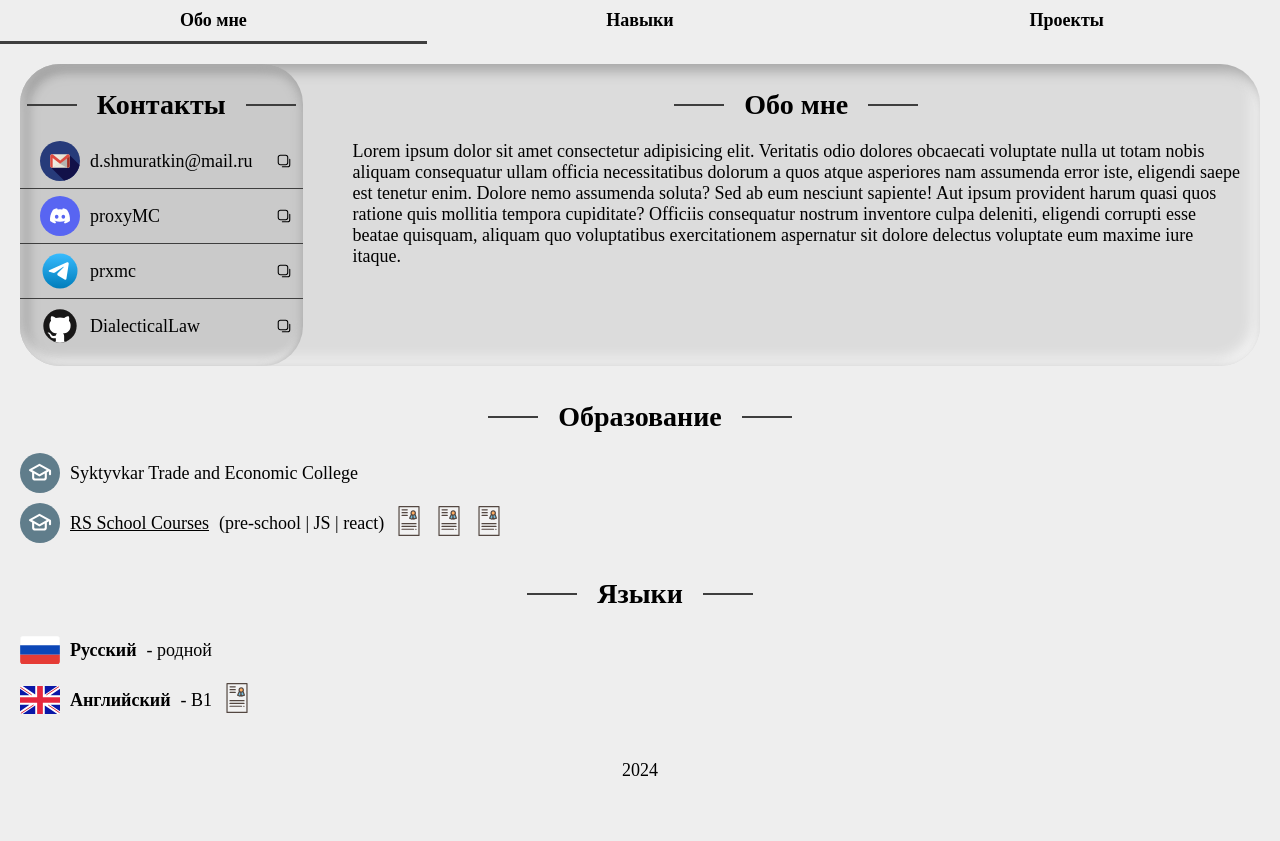
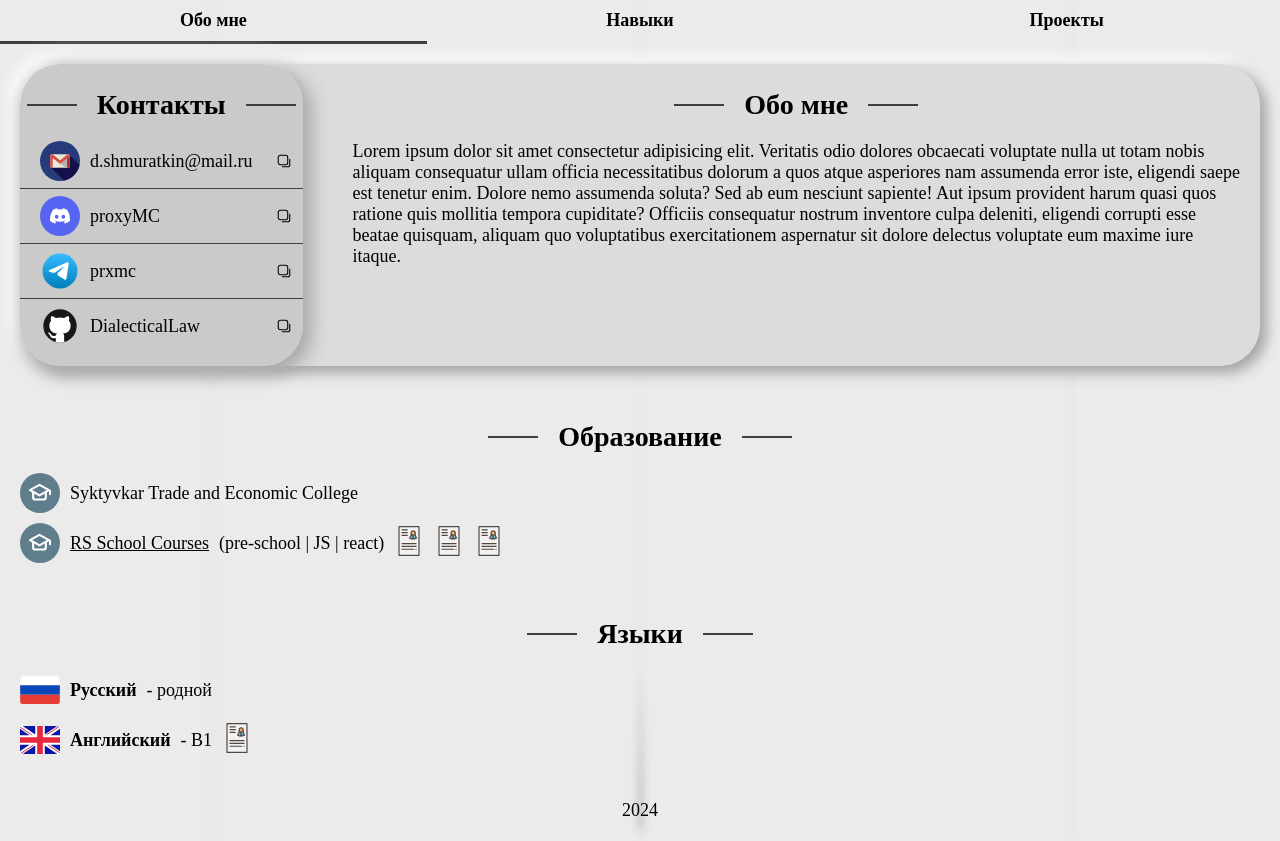
Before and after one commit to DialecticalLaw/cv, a Next.js app: page / in a window 1280 px wide. Before the commit the page ends 801 px from the top, so only its background shows below. Built offline with nearby package versions, Linux system fonts and the light colour scheme; a web font is replaced by a local one.

Commit message:
feat: add a notification to the user about copying contacts

```diff
--- a/src/app/globals.css
+++ b/src/app/globals.css
@@ -12,8 +12,8 @@
 :root {
   --main-font: 'Jura';
   --dark-shadow: rgb(165, 165, 165);
-  --light-shadow: rgb(245, 245, 245);
-  --bg-color: rgb(238, 238, 238);
+  --light-shadow: rgb(255, 255, 255);
+  --bg-color: rgb(235, 235, 235);
   --bg-color-contrast: rgb(220, 220, 220);
   --dark-color: rgb(62, 62, 62);
 }
@@ -51,3 +51,52 @@ ol {
   min-height: 100dvh;
   margin: 0 auto;
 }
+
+.line {
+  z-index: -1;
+  position: absolute;
+  top: 0;
+  left: 50%;
+  overflow-y: hidden;
+  width: 0.1rem;
+  height: 100%;
+  filter: blur(0.4rem);
+  background: rgba(0, 0, 0, 0.1);
+}
+
+.line::after {
+  content: '';
+  position: absolute;
+  top: -50%;
+  left: 0;
+  height: 20vh;
+  width: 100%;
+  background: linear-gradient(to bottom, rgba(0, 0, 0, 0) 0%, #000000 75%, #000000 100%);
+  animation: drop 6.5s 0s infinite forwards linear;
+  box-shadow: 0 0 1rem 0.1rem var(--dark-shadow);
+}
+
+.line:nth-child(1) {
+  margin-left: -33.5%;
+}
+
+.line:nth-child(1)::after {
+  animation-delay: 3s;
+}
+
+.line:nth-child(3) {
+  margin-left: 33.5%;
+}
+
+.line:nth-child(3)::after {
+  animation-delay: 5s;
+}
+
+@keyframes drop {
+  from {
+    top: -30%;
+  }
+  to {
+    top: 100%;
+  }
+}
--- a/src/app/layout.tsx
+++ b/src/app/layout.tsx
@@ -17,6 +17,9 @@ export default function RootLayout({
     <html lang="en">
       <body>
         <div className="container">
+          <div className="line" />
+          <div className="line" />
+          <div className="line" />
           <Header />
           {children}
           <Footer />
--- a/src/app/page.module.css
+++ b/src/app/page.module.css
@@ -1,7 +1,7 @@
 .main {
   display: flex;
   flex-direction: column;
-  gap: 3rem;
+  gap: 5rem;
   width: 100%;
   padding: 2rem;
 }
@@ -11,7 +11,7 @@
   gap: 3rem;
   background-color: var(--bg-color-contrast);
   box-shadow:
-    inset 0.6rem 0.6rem 1.3rem 0.1rem var(--dark-shadow),
-    inset -0.6rem -0.6rem 1.3rem 0.1rem var(--light-shadow);
+    0.6rem 0.6rem 1.3rem 0.1rem var(--dark-shadow),
+    -0.6rem -0.6rem 1.3rem 0.1rem var(--light-shadow);
   border-radius: 4rem;
 }
--- a/src/components/Contacts/Contacts.module.css
+++ b/src/components/Contacts/Contacts.module.css
@@ -3,8 +3,8 @@
   backdrop-filter: brightness(92%);
   border-radius: 4rem;
   box-shadow:
-    inset -0.2rem 0.3rem 1rem 0.1rem var(--dark-shadow),
-    inset 0 -0.3rem 1rem 0.1rem var(--light-shadow);
+    0.5rem 0.5rem 1.8rem 0.4rem var(--dark-shadow),
+    -0.5rem -0.5rem 1.8rem 0.4rem var(--light-shadow);
 }
 
 .list {
--- a/src/components/Contacts/Contacts.tsx
+++ b/src/components/Contacts/Contacts.tsx
@@ -7,13 +7,21 @@ import discordIcon from '@/assets/img/discord.svg';
 import telegramIcon from '@/assets/img/telegram.svg';
 import githubIcon from '@/assets/img/github.svg';
 import copyIcon from '@/assets/img/copy.svg';
+import checkmarkIcon from '@/assets/img/checkmark.svg';
 import { Title } from '../Title/Title';
+import { useState } from 'react';
+
+type Contact = 'email' | 'discord' | 'telegram' | 'github';
 
 export function Contacts() {
-  const copy = async (e: React.MouseEvent<HTMLLIElement, MouseEvent>) => {
+  const [copiedText, setCopiedText] = useState<Contact>();
+
+  const copy = async (e: React.MouseEvent<HTMLLIElement, MouseEvent>, type: Contact) => {
     if (!(e.target instanceof HTMLElement)) return;
     try {
       await navigator.clipboard.writeText(e.target.textContent as string);
+      setCopiedText(type);
+      setTimeout(() => setCopiedText(undefined), 2000);
     } catch (err) {
       console.error('Failed to copy: ', err);
     }
@@ -24,34 +32,34 @@ export function Contacts() {
       <Title>Контакты</Title>
 
       <ul className={styles.list}>
-        <li onClick={(e) => copy(e)} className={styles.list_item}>
+        <li onClick={(e) => copy(e, 'email')} className={styles.list_item}>
           <Image className={styles.icon} src={gmailIcon} alt="email" />
           d.shmuratkin@mail.ru
-          <Image className={styles.copy} src={copyIcon} alt="copy" />
+          <Image className={styles.copy} src={copiedText === 'email' ? checkmarkIcon : copyIcon} alt="copy" />
         </li>
 
         <div className={styles.divider} />
 
-        <li onClick={(e) => copy(e)} className={styles.list_item}>
+        <li onClick={(e) => copy(e, 'discord')} className={styles.list_item}>
           <Image className={styles.icon} src={discordIcon} alt="discord" />
           proxyMC
-          <Image className={styles.copy} src={copyIcon} alt="copy" />
+          <Image className={styles.copy} src={copiedText === 'discord' ? checkmarkIcon : copyIcon} alt="copy" />
         </li>
 
         <div className={styles.divider} />
 
-        <li onClick={(e) => copy(e)} className={styles.list_item}>
+        <li onClick={(e) => copy(e, 'telegram')} className={styles.list_item}>
           <Image className={styles.icon} src={telegramIcon} alt="telegram" />
           prxmc
-          <Image className={styles.copy} src={copyIcon} alt="copy" />
+          <Image className={styles.copy} src={copiedText === 'telegram' ? checkmarkIcon : copyIcon} alt="copy" />
         </li>
 
         <div className={styles.divider} />
 
-        <li onClick={(e) => copy(e)} className={styles.list_item}>
+        <li onClick={(e) => copy(e, 'github')} className={styles.list_item}>
           <Image className={styles.icon} src={githubIcon} alt="github" />
           DialecticalLaw
-          <Image className={styles.copy} src={copyIcon} alt="copy" />
+          <Image className={styles.copy} src={copiedText === 'github' ? checkmarkIcon : copyIcon} alt="copy" />
         </li>
       </ul>
     </section>
--- a/src/components/Shared/Header/Header.module.css
+++ b/src/components/Shared/Header/Header.module.css
@@ -1,7 +1,7 @@
 .header {
   width: 100%;
   margin: 0 auto;
-  background-color: var(--bg-color);
+  backdrop-filter: blur(0.05rem);
 }
 
 .nav_list {
```
Also changed, not shown: src/assets/img/checkmark.svg (added).
